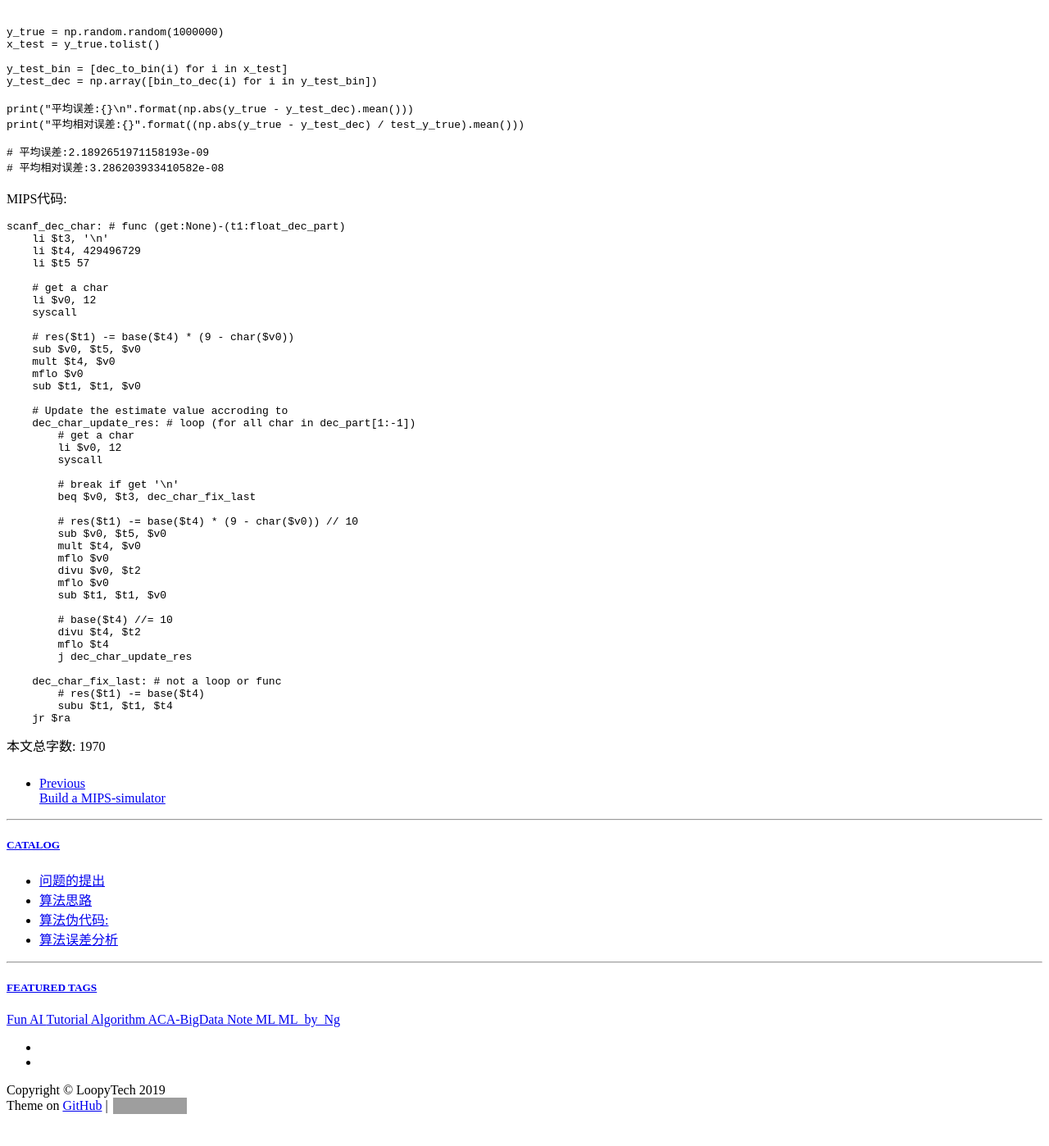
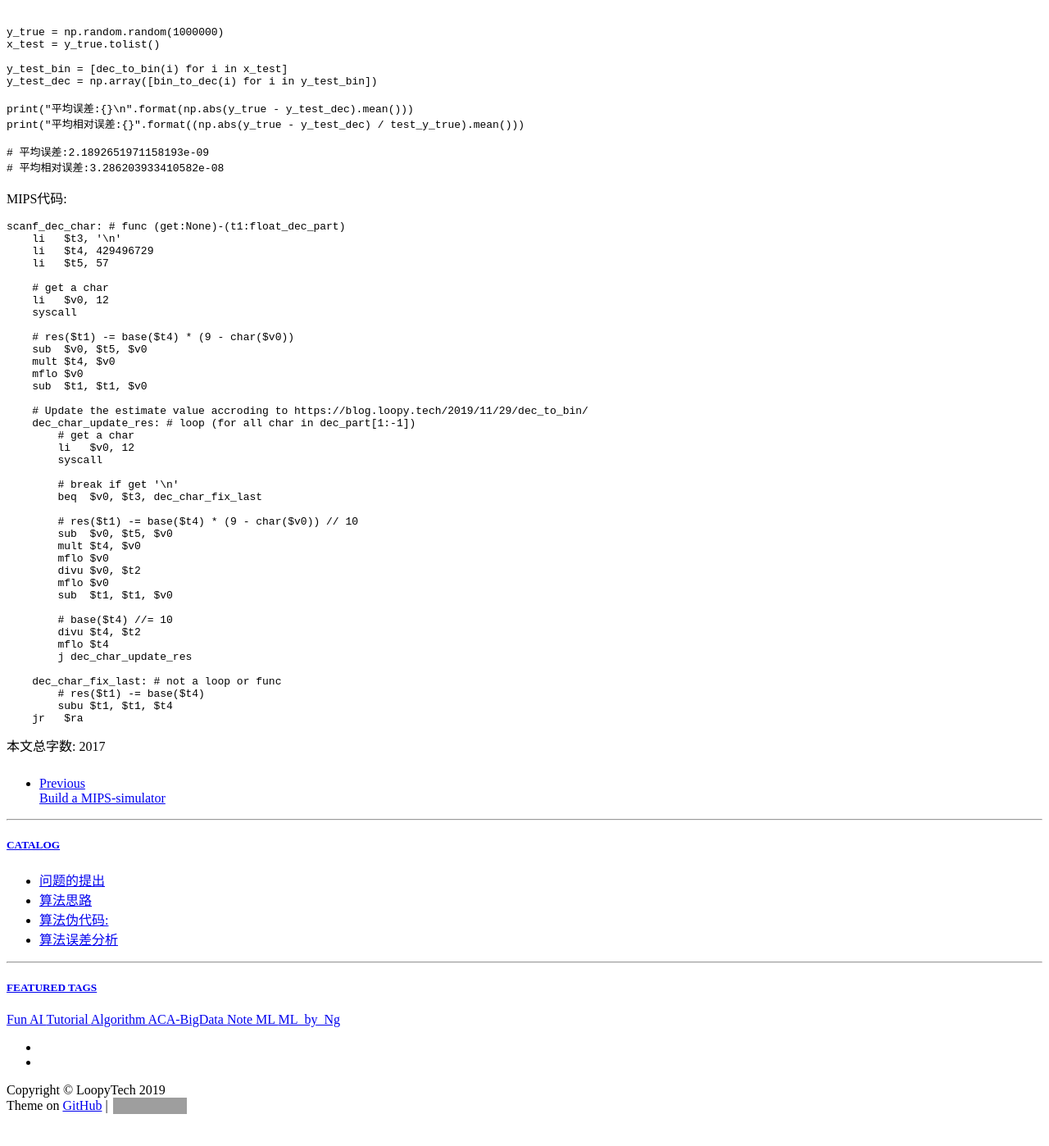
Before and after one commit to loopyme/Blog, a Jekyll site: the page built from _posts/2019-11-29-dec_to_bin.md, in a window 1280 px wide and 1400 px high, scrolled down 1615 px. Shown: the whole window at 82% size. Built offline with Jekyll 4.4.1, drawn with Linux system fonts in a browser that asks for light colours; nearby versions of some CDN libraries; formulas are drawn with MathJax 3; comment, search, counter and statistics services are not loaded; some of the changed lines change nothing that is shown; grey boxes are pictures that could not be loaded.

Commit message:
fix some mips-bugs

````diff
--- a/_posts/2019-11-29-dec_to_bin.md
+++ b/_posts/2019-11-29-dec_to_bin.md
@@ -97,36 +97,36 @@
 MIPS代码:
 ```mips
 scanf_dec_char: # func (get:None)-(t1:float_dec_part)
-    li $t3, '\n'
-    li $t4, 429496729
-    li $t5 57
+    li   $t3, '\n'
+    li   $t4, 429496729
+    li   $t5, 57
 
     # get a char
-    li $v0, 12
+    li   $v0, 12
     syscall
 
     # res($t1) -= base($t4) * (9 - char($v0))
-    sub $v0, $t5, $v0
+    sub  $v0, $t5, $v0
     mult $t4, $v0
     mflo $v0
-    sub $t1, $t1, $v0
+    sub  $t1, $t1, $v0
 
-    # Update the estimate value accroding to
+    # Update the estimate value accroding to https://blog.loopy.tech/2019/11/29/dec_to_bin/
     dec_char_update_res: # loop (for all char in dec_part[1:-1])
         # get a char
-        li $v0, 12
+        li   $v0, 12
         syscall
 
         # break if get '\n'
-        beq $v0, $t3, dec_char_fix_last
+        beq  $v0, $t3, dec_char_fix_last
 
         # res($t1) -= base($t4) * (9 - char($v0)) // 10
-        sub $v0, $t5, $v0
+        sub  $v0, $t5, $v0
         mult $t4, $v0
         mflo $v0
         divu $v0, $t2
         mflo $v0
-        sub $t1, $t1, $v0
+        sub  $t1, $t1, $v0
 
         # base($t4) //= 10
         divu $t4, $t2
@@ -136,5 +136,5 @@
     dec_char_fix_last: # not a loop or func
         # res($t1) -= base($t4)
         subu $t1, $t1, $t4
-    jr $ra
+    jr   $ra
 ```
````
